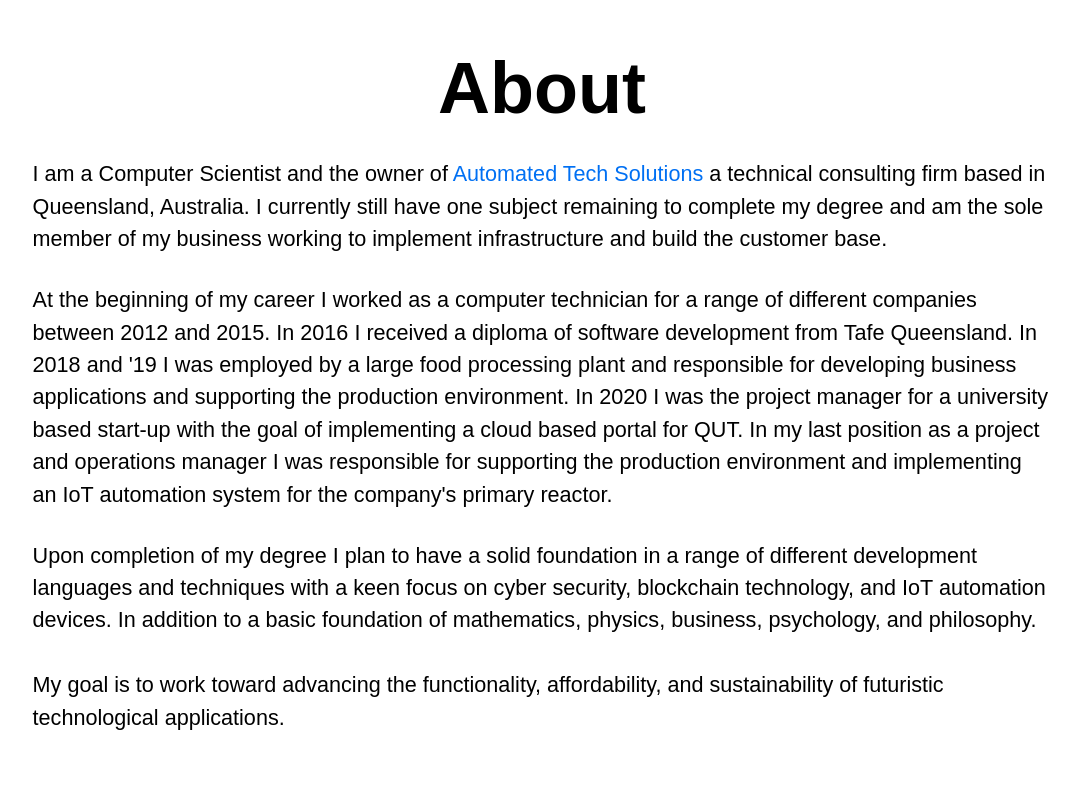
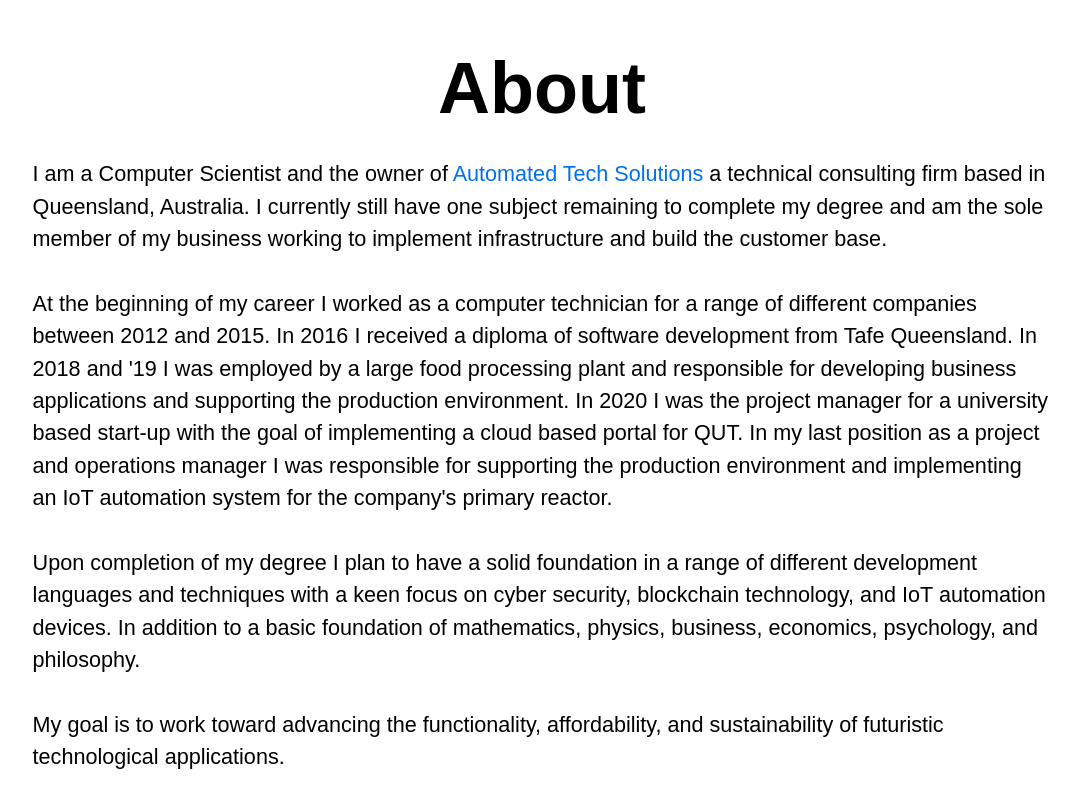
Before and after one commit to lreynolds188/Portfolio, a Next.js app: page /about in a window 1280 px wide. Shown: the part 165-952 px from the top of the page, without its empty margins (98-1177 px from the left). Built offline with nearby package versions, Linux system fonts and the light colour scheme.

Commit message:
Update about.js

```diff
--- a/pages/about.js
+++ b/pages/about.js
@@ -16,19 +16,17 @@ export default function Home() {
          <p className={styles.description}>
             I am a Computer Scientist and the owner of <a href="https://automatedtechnicalsolutions.com">Automated Tech Solutions</a> a technical consulting firm based in Queensland, Australia.
             I currently still have one subject remaining to complete my degree and am the sole member of my business working to implement infrastructure and build the customer base.
-          </p><br /><br />
-          <p className={styles.description}>
+            <br /><br />
             At the beginning of my career I worked as a computer technician for a range of different companies between 2012 and 2015.
             In 2016 I received a diploma of software development from Tafe Queensland. In 2018 and '19 I was employed by a large food
             processing plant and responsible for developing business applications and supporting the production environment.
             In 2020 I was the project manager for a university based start-up with the goal of implementing a cloud based portal for QUT.
             In my last position as a project and operations manager I was responsible for supporting the production environment
             and implementing an IoT automation system for the company's primary reactor.
-          </p><br /><br />
-          <p className={styles.description}>
+            <br /><br />
             Upon completion of my degree I plan to have a solid foundation in a range of different development
             languages and techniques with a keen focus on cyber security, blockchain technology, and IoT automation devices. In addition to a
-            basic foundation of mathematics, physics, business, psychology, and philosophy.
+            basic foundation of mathematics, physics, business, economics, psychology, and philosophy.
             <br/><br/>
             My goal is to work toward advancing the functionality, affordability, and sustainability of futuristic technological applications.
           </p>
```
